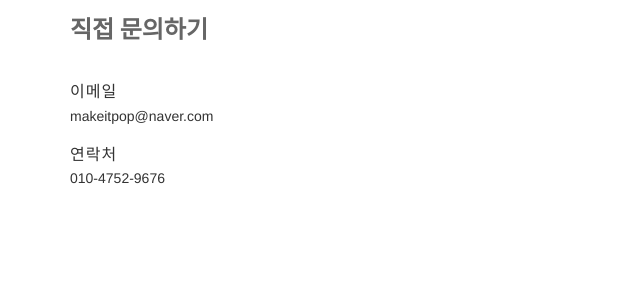
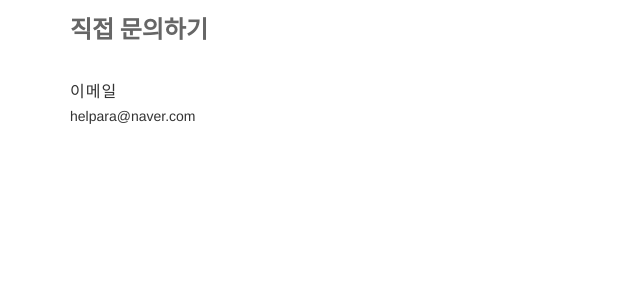
Before and after one commit to whateveruwant/arajung, a PHP site: page / in a window 1280 px wide. Shown: the part 2596-2896 px from the top of the page, without its empty margins (0-640 px from the left). After the commit the page ends 2720 px from the top, so only its background shows below. Run offline with PHP 8.4, Linux system fonts and the light colour scheme; some libraries are stand-ins or nearby versions.

Commit message:
contact modified.

```diff
--- a/candidate/qna.php
+++ b/candidate/qna.php
@@ -87,6 +87,7 @@
               else{
 
               }
+
           ?>
         </div>
 
--- a/index.php
+++ b/index.php
@@ -200,12 +200,7 @@
                             <!-- contact -->
                             <div class="contact">
                                 <h3 class="contact__title">이메일</h3>
-                                <div>makeitpop@naver.com</a></div>
-                            </div><!-- End / contact -->
-                            <!-- contact -->
-                            <div class="contact">
-                                <h3 class="contact__title">연락처</h3>
-                                <div>010-4752-9676</div>
+                                <div>helpara@naver.com</a></div>
                             </div><!-- End / contact -->
 
                         </div>
```
